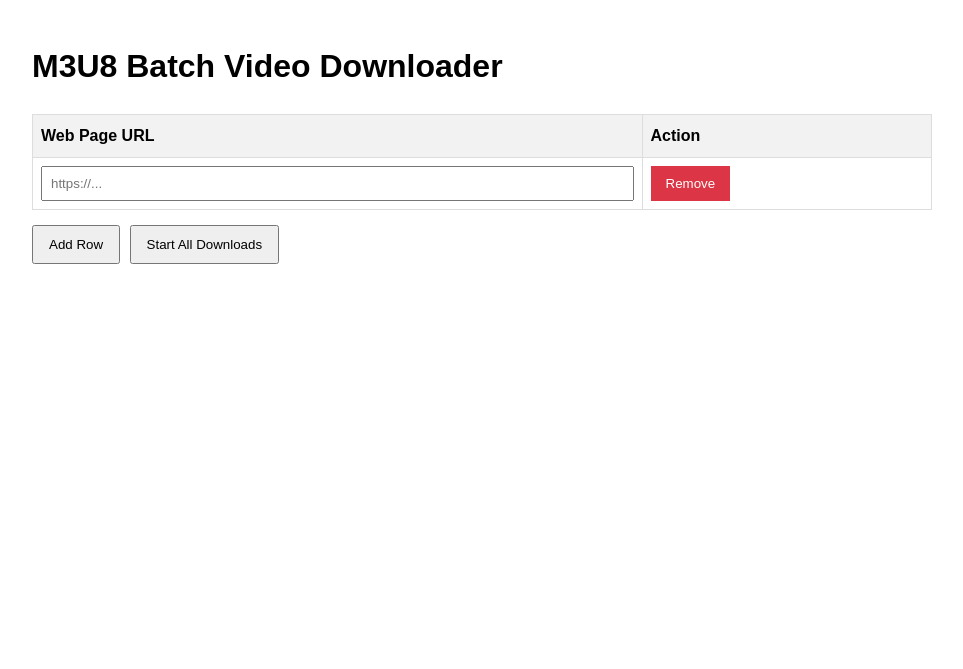
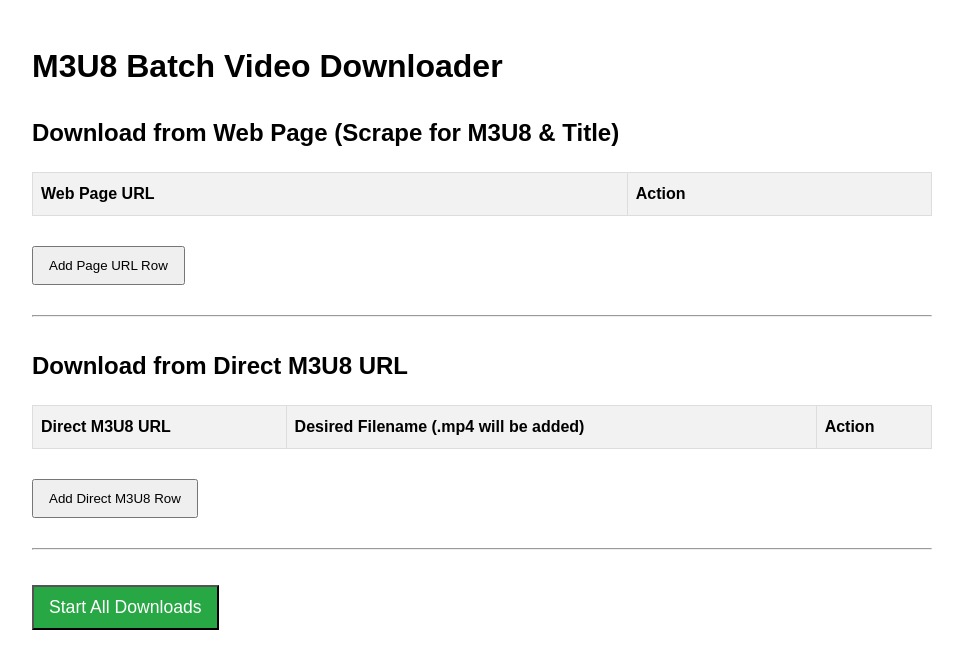
Before and after one commit to chukwan/m3u8-to-mp4, a Flask app: page / in a window 1280 px wide. Shown: the top 669 px of the page, without its empty margins (158-1121 px from the left). Run offline with Flask 2, Linux system fonts and the light colour scheme; lists and menus that the app fills with data are empty.

Commit message:
Feat: Add separate tables for scrape/direct input and fix bugs
Update UI with two tables: one for web page scraping, one for direct M3U8 URLs. Update backend to handle both input types. Relax direct M3U8 URL validation to allow query parameters. Fix AttributeError in m3u8 error handling. Fix ffmpeg path length error by using shorter temp directory names.

```diff
--- a/app.py
+++ b/app.py
@@ -169,58 +169,97 @@ def handle_download():
     # Remove requests session setup, Playwright handles its own context
     # session = requests.Session() ...
 
-    for item in batch_items:
-        if not isinstance(item, dict) or 'page_url' not in item:
-            print(f"Skipping invalid batch item format: {item}")
+    for item_index, item in enumerate(batch_items): # Use enumerate for unique fallback filenames
+        if not isinstance(item, dict) or 'type' not in item:
+            print(f"Skipping invalid batch item format (missing type): {item}")
             skipped_count += 1
             continue
 
-        page_url = item['page_url'].strip()
-        if not page_url or not page_url.startswith(('http://', 'https://')):
-            print(f"Skipping invalid page URL: {page_url}")
-            skipped_count += 1
-            continue
+        item_type = item.get('type')
+        m3u8_url_to_download = None
+        output_filename = None
+        page_url_for_log = item.get('page_url', item.get('m3u8_url', 'N/A')) # For logging
 
-        print(f"Processing page: {page_url}")
-        m3u8_url_found = None
-        page_title = None
-        output_filename = None
+        try:
+            if item_type == 'scrape':
+                page_url = item.get('page_url', '').strip()
+                if not page_url or not page_url.startswith(('http://', 'https://')):
+                    print(f"Skipping scrape item with invalid page URL: {page_url}")
+                    skipped_count += 1
+                    continue
 
-        # --- Scrape using Playwright ---
-        try:
-            page_title, m3u8_url_found = scrape_page_for_m3u8(page_url)
+                print(f"Processing scrape task for page: {page_url}")
+                page_title, m3u8_url_found = scrape_page_for_m3u8(page_url)
 
-            if not m3u8_url_found:
-                print(f"  Failed to find M3U8 link for {page_url} after scraping.")
+                if not m3u8_url_found:
+                    print(f"  Failed to find M3U8 link for {page_url} after scraping.")
+                    skipped_count += 1
+                    continue
+
+                m3u8_url_to_download = m3u8_url_found
+
+                # Generate filename from title
+                if page_title:
+                    sanitized_title = _sanitize_filename(page_title)
+                    if sanitized_title:
+                        output_filename = sanitized_title + ".mp4"
+                    else:
+                        print(f"  Page title '{page_title}' resulted in invalid filename after sanitization.")
+
+                # Fallback filename for scrape if title missing/invalid
+                if not output_filename:
+                    timestamp = time.strftime("%Y%m%d-%H%M%S")
+                    safe_part = m3u8_url_to_download.split('/')[-1].replace('.m3u8', '').replace('.', '_')
+                    output_filename = f"scraped_video_{safe_part}_{timestamp}_{item_index}.mp4"
+                    print(f"  Using fallback filename: {output_filename}")
+
+            elif item_type == 'direct':
+                m3u8_url = item.get('m3u8_url', '').strip()
+                desired_filename_base = item.get('filename', '').strip()
+
+                # Relax validation: check for http/https start and if '.m3u8' appears before any '?'
+                url_path_part = m3u8_url.split('?')[0]
+                if not m3u8_url or not m3u8_url.startswith(('http://', 'https://')) or '.m3u8' not in url_path_part:
+                    print(f"Skipping direct item with invalid M3U8 URL format: {m3u8_url}")
+                    skipped_count += 1
+                    continue
+
+                if not desired_filename_base:
+                     print(f"Skipping direct item with missing filename for URL: {m3u8_url}")
+                     skipped_count += 1
+                     continue
+
+                m3u8_url_to_download = m3u8_url
+
+                # Sanitize provided filename
+                sanitized_base = _sanitize_filename(desired_filename_base)
+                if not sanitized_base:
+                     print(f"Skipping direct item with invalid desired filename after sanitization: {desired_filename_base}")
+                     skipped_count += 1
+                     continue
+                output_filename = sanitized_base + ".mp4"
+                print(f"Processing direct task for M3U8: {m3u8_url_to_download} -> {output_filename}")
+
+            else:
+                print(f"Skipping item with unknown type: {item_type}")
                 skipped_count += 1
                 continue
 
-            # --- Generate Filename ---
-            if page_title:
-                output_filename = _sanitize_filename(page_title)
-                if output_filename:
-                    output_filename += ".mp4"
-                else:
-                    print(f"  Page title '{page_title}' resulted in invalid filename after sanitization.")
-
-            # Fallback filename
-            if not output_filename:
-                timestamp = time.strftime("%Y%m%d-%H%M%S")
-                safe_part = m3u8_url_found.split('/')[-1].replace('.m3u8', '').replace('.', '_')
-                output_filename = f"video_{safe_part}_{timestamp}_{started_count}.mp4"
-                print(f"  Using fallback filename: {output_filename}")
-
-            output_path = os.path.join(app.config['DOWNLOAD_FOLDER'], output_filename)
-
-            # --- Start Download Thread ---
-            print(f"  Starting background download for: M3U8='{m3u8_url_found}', Output='{output_path}'")
-            thread = threading.Thread(target=run_download_thread, args=(m3u8_url_found, output_path), daemon=True)
-            thread.start()
-            started_count += 1
+            # --- Start Download Thread (common logic) ---
+            if m3u8_url_to_download and output_filename:
+                output_path = os.path.join(app.config['DOWNLOAD_FOLDER'], output_filename)
+                print(f"  Starting background download for: M3U8='{m3u8_url_to_download}', Output='{output_path}'")
+                thread = threading.Thread(target=run_download_thread, args=(m3u8_url_to_download, output_path), daemon=True)
+                thread.start()
+                started_count += 1
+            else:
+                 # This case should ideally not be reached if validation above is correct
+                 print(f"  Skipping item due to missing M3U8 URL or output filename after processing: {item}")
+                 skipped_count += 1
 
         except Exception as e:
-            # Catch errors during the scraping call itself or filename generation
-            print(f"  Error processing page {page_url}: {e}")
+            # Catch errors during scraping or filename generation for a specific item
+            print(f"  Error processing item for {page_url_for_log}: {e}")
             import traceback
             traceback.print_exc()
             skipped_count += 1
--- a/templates/index.html
+++ b/templates/index.html
@@ -9,17 +9,19 @@
         .form-group { margin-bottom: 15px; }
         label { display: block; margin-bottom: 5px; }
         input[type="url"], input[type="text"] { width: 100%; padding: 8px; box-sizing: border-box; }
-        button { padding: 10px 15px; cursor: pointer; margin-right: 5px; }
+        button { padding: 10px 15px; cursor: pointer; margin-right: 5px; margin-top: 5px; }
         .flash { padding: 10px; margin-bottom: 15px; border-radius: 4px; }
         .flash.error { background-color: #f8d7da; color: #721c24; border: 1px solid #f5c6cb; }
         .flash.success { background-color: #d4edda; color: #155724; border: 1px solid #c3e6cb; }
         .flash.info { background-color: #d1ecf1; color: #0c5460; border: 1px solid #bee5eb; }
-        #downloadTable { width: 100%; border-collapse: collapse; margin-top: 15px; }
-        #downloadTable th, #downloadTable td { border: 1px solid #ddd; padding: 8px; text-align: left; }
-        #downloadTable th { background-color: #f2f2f2; }
-        #downloadTable input { margin: 0; } /* Remove default margins inside table */
-        .action-buttons { margin-top: 15px; }
-        .remove-btn { background-color: #dc3545; color: white; border: none; }
+        .download-table { width: 100%; border-collapse: collapse; margin-top: 15px; margin-bottom: 25px; }
+        .download-table th, .download-table td { border: 1px solid #ddd; padding: 8px; text-align: left; }
+        .download-table th { background-color: #f2f2f2; }
+        .download-table input { margin: 0; } /* Remove default margins inside table */
+        .action-buttons { margin-top: 5px; }
+        .remove-btn { background-color: #dc3545; color: white; border: none; padding: 5px 10px; }
+        hr { margin: 30px 0; }
+        h2 { margin-top: 20px; }
     </style>
 </head>
 <body>
@@ -35,32 +37,69 @@
     {% endwith %}
 
     <form id="batchDownloadForm" action="{{ url_for('handle_download') }}" method="post">
-        <table id="downloadTable">
+
+        <!-- Table 1: Scrape from Web Page -->
+        <h2>Download from Web Page (Scrape for M3U8 & Title)</h2>
+        <table id="pageScrapeTable" class="download-table">
             <thead>
                 <tr>
                     <th>Web Page URL</th>
                     <th>Action</th>
                 </tr>
             </thead>
-            <tbody id="downloadTableBody">
-                <!-- Rows will be added here by JavaScript -->
+            <tbody id="pageScrapeTableBody">
+                <!-- Rows added by JS -->
             </tbody>
         </table>
+        <div class="action-buttons">
+            <button type="button" onclick="addPageRow()">Add Page URL Row</button>
+        </div>
 
+        <hr>
+
+        <!-- Table 2: Direct M3U8 URL -->
+        <h2>Download from Direct M3U8 URL</h2>
+        <table id="directM3u8Table" class="download-table">
+            <thead>
+                <tr>
+                    <th>Direct M3U8 URL</th>
+                    <th>Desired Filename (.mp4 will be added)</th>
+                    <th>Action</th>
+                </tr>
+            </thead>
+            <tbody id="directM3u8TableBody">
+                <!-- Rows added by JS -->
+            </tbody>
+        </table>
         <div class="action-buttons">
-            <button type="button" onclick="addRow()">Add Row</button>
-            <button type="submit">Start All Downloads</button>
+            <button type="button" onclick="addDirectRow()">Add Direct M3U8 Row</button>
         </div>
-        <!-- Hidden input to send batch data -->
+
+        <hr>
+
+        <!-- Submit Button -->
+        <button type="submit" style="background-color: #28a745; color: white; font-size: 1.1em;">Start All Downloads</button>
+
+        <!-- Hidden input to send combined batch data -->
         <input type="hidden" name="batch_data" id="batch_data">
     </form>
 
     <script>
-        function addRow() {
-            const tableBody = document.getElementById('downloadTableBody');
+        function addPageRow() {
+            const tableBody = document.getElementById('pageScrapeTableBody');
             const newRow = tableBody.insertRow();
             newRow.innerHTML = `
                 <td><input type="url" name="page_url[]" required placeholder="https://..."></td>
+                <td><button type="button" class="remove-btn" onclick="removeRow(this)">Remove</button></td>
+            `;
+        }
+
+        function addDirectRow() {
+            const tableBody = document.getElementById('directM3u8TableBody');
+            const newRow = tableBody.insertRow();
+            newRow.innerHTML = `
+                <td><input type="url" name="m3u8_url[]" required placeholder="https://...playlist.m3u8"></td>
+                <td><input type="text" name="output_filename[]" required placeholder="my_video"></td>
                 <td><button type="button" class="remove-btn" onclick="removeRow(this)">Remove</button></td>
             `;
         }
@@ -70,23 +109,44 @@
             row.remove();
         }
 
-        // Add one row initially
-        document.addEventListener('DOMContentLoaded', addRow);
+        // Remove automatic initial row addition
+        // document.addEventListener('DOMContentLoaded', () => {
+        //     addPageRow();
+        //     addDirectRow();
+        // });
 
-        // Prepare data for submission
+        // Prepare combined data for submission
         const form = document.getElementById('batchDownloadForm');
         form.addEventListener('submit', function(event) {
-            const rows = document.getElementById('downloadTableBody').rows;
             const batchData = [];
-            for (let i = 0; i < rows.length; i++) {
-                const urlInput = rows[i].querySelector('input[name="page_url[]"]');
-                // Only add if URL is present
+
+            // Collect data from Page Scrape table
+            const pageRows = document.getElementById('pageScrapeTableBody').rows;
+            for (let i = 0; i < pageRows.length; i++) {
+                const urlInput = pageRows[i].querySelector('input[name="page_url[]"]');
                 if (urlInput && urlInput.value.trim()) {
                      batchData.push({
+                        type: 'scrape',
                         page_url: urlInput.value.trim()
                     });
                 }
             }
+
+            // Collect data from Direct M3U8 table
+            const directRows = document.getElementById('directM3u8TableBody').rows;
+            for (let i = 0; i < directRows.length; i++) {
+                const urlInput = directRows[i].querySelector('input[name="m3u8_url[]"]');
+                const filenameInput = directRows[i].querySelector('input[name="output_filename[]"]');
+                // Only add if URL and filename are present
+                if (urlInput && urlInput.value.trim() && filenameInput && filenameInput.value.trim()) {
+                     batchData.push({
+                        type: 'direct',
+                        m3u8_url: urlInput.value.trim(),
+                        filename: filenameInput.value.trim() // Backend will add .mp4
+                    });
+                }
+            }
+
             // Add the JSON data to the hidden input field
             document.getElementById('batch_data').value = JSON.stringify(batchData);
             // Allow form submission to proceed
```
Also changed, not shown: m3u8_downloader_lib.py (+32 -5 lines).
